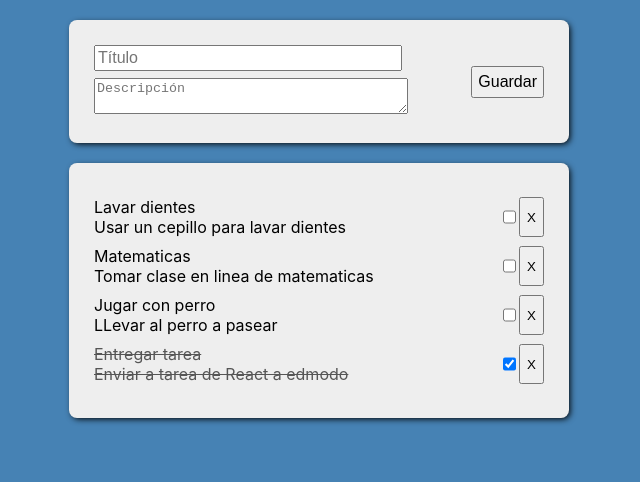
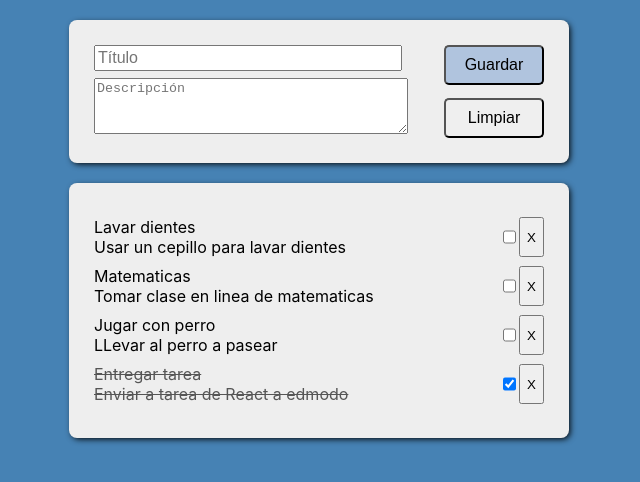
Before and after one commit to VictorFranco/reactjs-primera-app, a React (Create React App) app: page / in a window 1280 px wide. Shown: the top 482 px of the page, without its empty margins (321-961 px from the left). Built offline with nearby package versions, Linux system fonts and the light colour scheme.

Commit message:
Opcion de limpiar agregada

```diff
--- a/src/components/TaskForm.css
+++ b/src/components/TaskForm.css
@@ -2,10 +2,20 @@
     display: flex;
     justify-content: space-between;
 }
-.Form>button{
-    align-self: center;
+.Form>div:nth-child(2){
+    display: flex;
+    flex-direction: column;
+    justify-content: space-between;
+}
+.Form button{
+    width: 100px;
+    height: 40px;
     padding: 5px;
     font-size: 16px;
+    border-radius: 5px;
+}
+.Form button:first-child{
+    background: lightsteelblue;
 }
 .Form input{
     width: 300px;
@@ -15,4 +25,5 @@
 }
 .Form textarea{
     width: 100%;
+    height: 50px;
 }
--- a/src/components/TaskForm.js
+++ b/src/components/TaskForm.js
@@ -14,13 +14,23 @@ class TaskForm extends Component{
         this.props.addTask(this.state.title,this.state.description)
         e.preventDefault()
     }
+    clean=e=>{
+        e.preventDefault()
+        this.setState({
+            title: '',
+            description: ''
+        })
+    }
     render(){
         return <form className="Form" onSubmit={this.onSubmit}>
             <div>
                 <input name="title" type="text" placeholder="Título"  onChange={this.onChange} value={this.state.title}></input><br/>
                 <textarea name="description" placeholder="Descripción" onChange={this.onChange} value={this.state.description}></textarea>
             </div>
-            <button type="submit">Guardar</button>
+            <div>
+                <button type="submit">Guardar</button>
+                <button onClick={this.clean}>Limpiar</button>
+            </div>
         </form>
     }
 }
```
